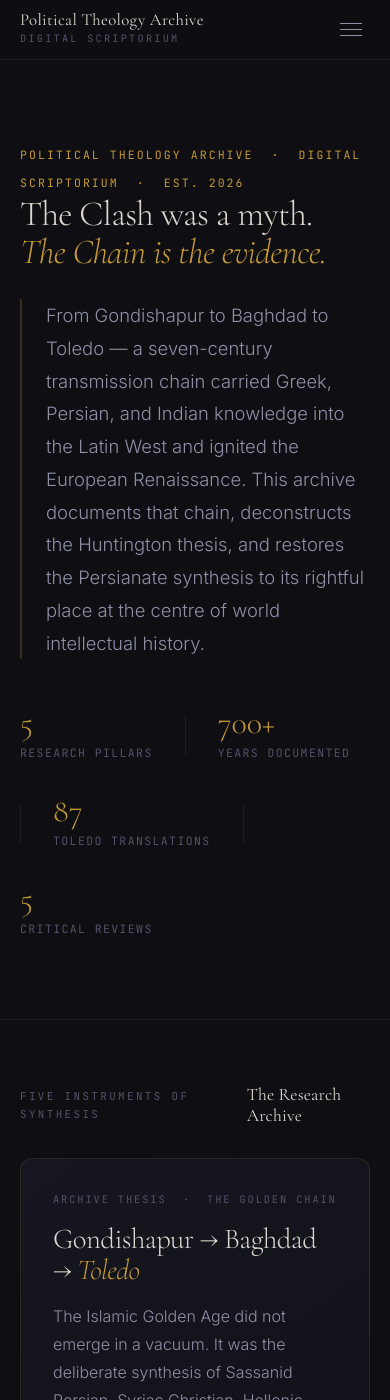
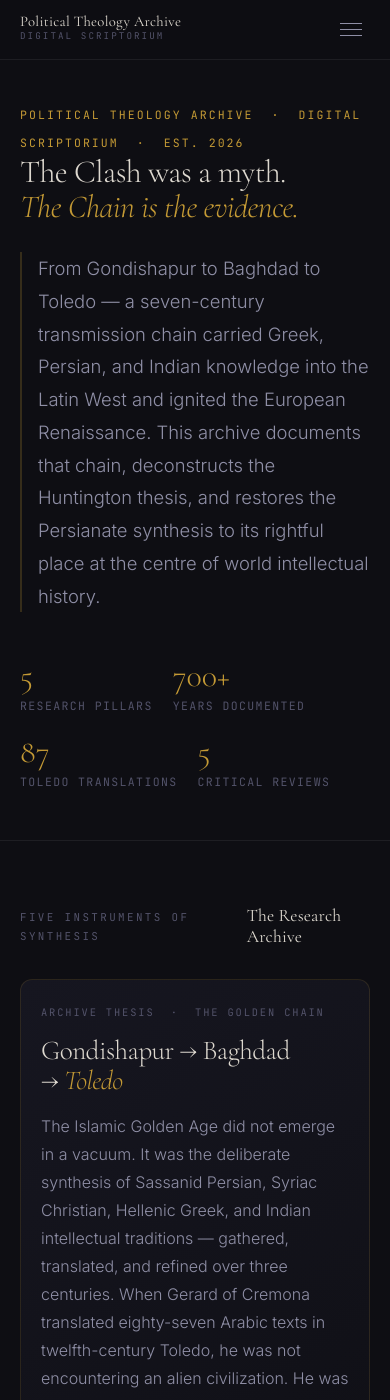
Before and after one commit to Political-Theology-Archive/geopolitical-synthesis, a Jekyll site: the page built from index.html, in a window 390 px wide and 1400 px high. Built offline with Jekyll 4.4.1, drawn with Linux system fonts in a browser that asks for light colours.

Commit message:
Fix mobile responsiveness: 6 issues resolved
- Hero/page-hero top padding reduced (was 140px/124px → 100px/92px)
- Stat dividers hidden on mobile (broken in wrapped flex layout)
- Chain visual padding reduced from 32px to 16px sides when stacked
- Review card titles get word-break to prevent overflow on 320px screens
- Nav logo font size reduced slightly on mobile
- body overflow-x: hidden safety net added

Co-Authored-By: Claude Sonnet 4.6 <noreply@anthropic.com>

```diff
--- a/assets/css/main.css
+++ b/assets/css/main.css
@@ -1099,8 +1099,14 @@ h1, h2, h3, h4, h5, h6 {
 @media (max-width: 768px) {
   :root { --nav-h: 60px; }
 
+  /* FIX 6 — prevent any element from causing horizontal scroll */
+  body { overflow-x: hidden; }
+
+  /* ── NAV ── */
   .pta-nav-inner { padding: 0 20px; }
   .pta-nav-toggle { display: flex; }
+  .pta-nav-logo-name { font-size: 0.92rem; }
+  .pta-nav-logo-sub  { font-size: 0.58rem; }
 
   .pta-nav-links {
     display: none;
@@ -1115,32 +1121,80 @@ h1, h2, h3, h4, h5, h6 {
     border-bottom: 1px solid var(--border);
     gap: 4px;
   }
-
   .pta-nav-links.is-open { display: flex; }
   .pta-nav-link { padding: 12px 8px; font-size: 0.95rem; }
 
-  .pta-hero, .pta-page-hero { padding-left: 20px; padding-right: 20px; }
+  /* FIX 1+2 — hero & page-hero top padding */
+  .pta-hero {
+    padding-top: calc(var(--nav-h) + 40px);
+    padding-bottom: 48px;
+    padding-left: 20px;
+    padding-right: 20px;
+  }
+  .pta-page-hero {
+    padding-top: calc(var(--nav-h) + 32px);
+    padding-bottom: 36px;
+    padding-left: 20px;
+    padding-right: 20px;
+  }
+
+  /* FIX 3 — hide stat dividers when flex wraps */
+  .pta-hero-divider { display: none; }
+  .pta-hero-meta { gap: 20px; }
+
+  /* ── CONTENT ── */
   .pta-bento-section { padding: 0 20px; }
-  .pta-content-wrap { padding: 48px 20px 80px; }
+  .pta-content-wrap { padding: 40px 20px 72px; }
   .pta-pq { padding: 48px 20px; }
 
+  /* ── GRIDS ── */
   .pta-bento { grid-template-columns: 1fr; }
   .pta-card--wide, .pta-card--full, .pta-card--tall { grid-column: span 1; grid-row: span 1; }
   .pta-books-grid { grid-template-columns: 1fr 1fr; }
-  .pta-chain-visual { flex-direction: column; }
-  .pta-chain-step { border-right: none; border-bottom: 1px solid var(--border); padding: 16px 0; }
+
+  /* FIX 4 — chain visual padding on mobile */
+  .pta-chain-visual {
+    flex-direction: column;
+    padding: 20px 16px;
+  }
+  .pta-chain-step {
+    border-right: none;
+    border-bottom: 1px solid var(--border);
+    padding: 16px 0;
+    text-align: left;
+  }
   .pta-chain-step:last-child { border-bottom: none; }
+
+  /* ── REVIEWS ── */
+  .pta-review-card { padding: 24px 18px; }
+  .pta-review-header { gap: 14px; }
+  .pta-review-num { font-size: 2.2rem; min-width: 36px; }
+
+  /* FIX 5 — long titles wrap instead of overflow */
+  .pta-review-book-title {
+    font-size: 1.4rem;
+    word-break: break-word;
+    overflow-wrap: break-word;
+  }
+  .pta-card-title { word-break: break-word; overflow-wrap: break-word; }
+
+  /* ── FOOTER ── */
   .pta-footer-inner { grid-template-columns: 1fr; gap: 32px; padding: 40px 20px 32px; }
   .pta-footer-brand-col { grid-column: span 1; }
   .pta-footer-meta { padding: 16px 20px; }
-  .pta-review-header { gap: 16px; }
-  .pta-review-num { font-size: 2.5rem; min-width: 40px; }
-  .pta-review-card { padding: 28px 20px; }
 }
 
 @media (max-width: 480px) {
-  .pta-hero-h1 { font-size: 2.2rem; }
-  .pta-page-h1 { font-size: 2rem; }
+  .pta-hero-h1 { font-size: 2rem; }
+  .pta-page-h1 { font-size: 1.85rem; }
+  .pta-chain-title { font-size: 1.7rem; }
   .pta-books-grid { grid-template-columns: 1fr; }
-  .pta-chain-title { font-size: 1.8rem; }
+  .pta-review-card { padding: 20px 16px; }
+  .pta-review-num { font-size: 2rem; }
+
+  /* Tighter card padding on very small screens */
+  .pta-card { padding: 24px 20px; }
+  .pta-analysis { padding: 20px 20px; }
+  .pta-evidence { padding: 20px 20px; }
+  .pta-hero-thesis { padding-left: 16px; }
 }
```
